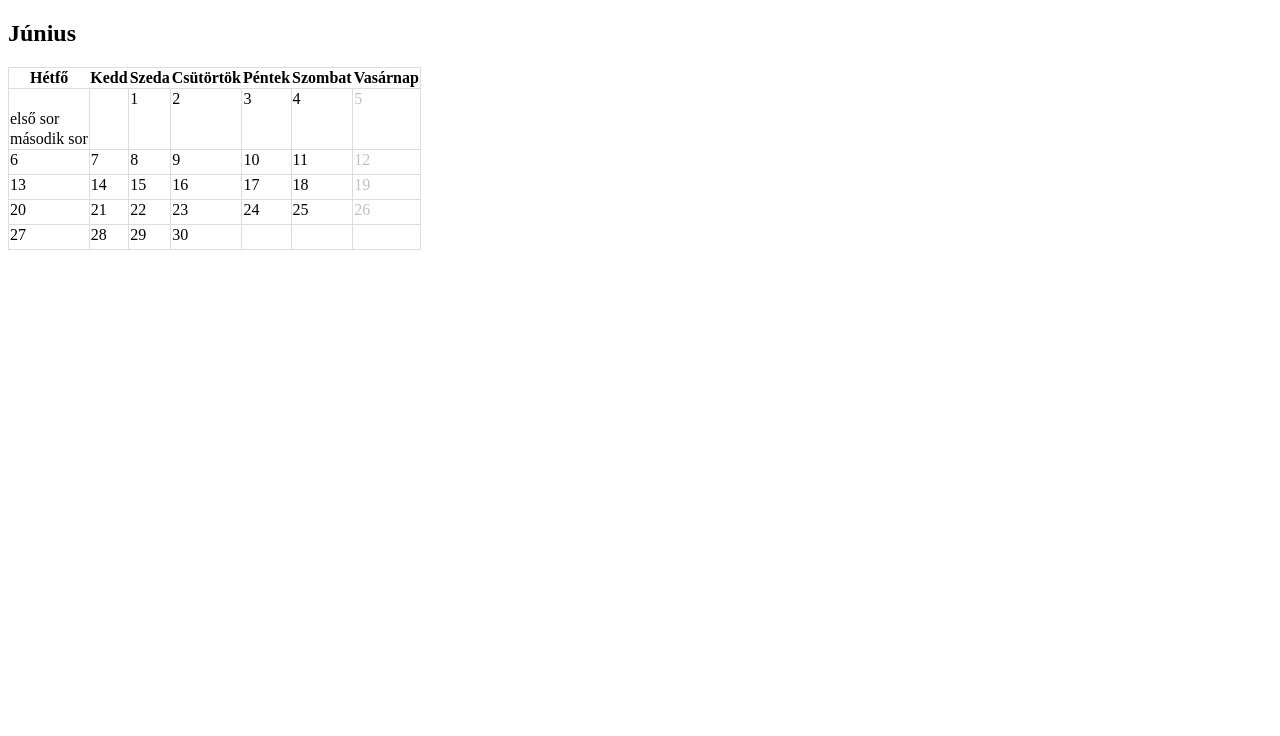
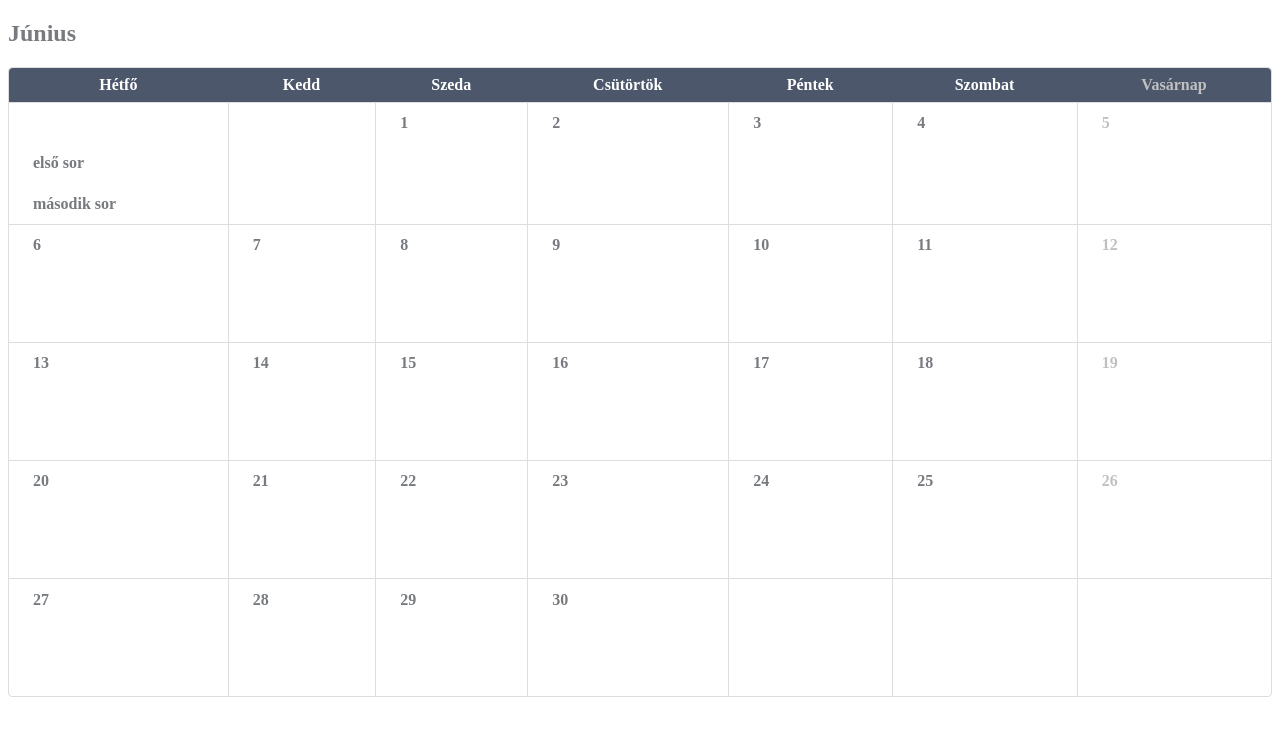
Before and after one commit to szabinafekete/kihivas7, a plain HTML site: page index.html in a window 1280 px wide. Drawn offline with Linux system fonts and the light colour scheme.

Commit message:
Add files via upload

```diff
--- a/index.html
+++ b/index.html
@@ -7,20 +7,41 @@
     <title>7. Kihívás</title>
     <link rel="shortcut icon" href="icon.png" type="image/x-icon">
     <style>
-        table, td {
+        * {
+            color: #777a7f;
+        }
+        table {
             border: 1px solid #ddd;
-            border-collapse: collapse;
+            border-spacing: 0;
+            width: 100%;
+            border-radius: 0.5vh;
         }
-        td {
-            border-top: 0;
-            border-bottom: 0;
+        tr td:not(:first-child) {
+            border-left: 1px solid #ddd;
         }
         .numcells td {
             border-top: 1px solid #ddd;
         }
-        .numcells td:last-child {
+        .numcells td:last-child, th:last-child {
             color: #c0c0c0;
         }
+        thead th {
+            padding: 1vh 2vw;
+            background-color: #4c576b;
+            color: #fff;
+        }
+        thead th:first-child {
+            border-top-left-radius: 0.5vh;
+        }
+        thead th:last-child {
+            border-top-right-radius: 0.5vh;
+        }
+        td {
+            height: 2vh;
+            padding: 1.4vh 3vh;
+            font-weight: bold;
+        }
+
     </style>
 </head>
 
```
